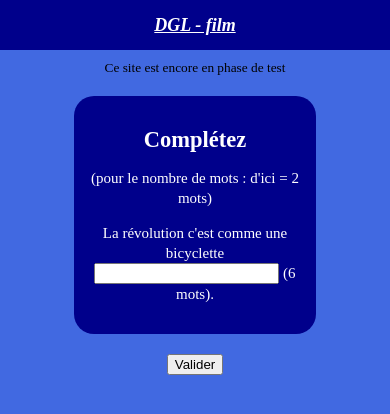
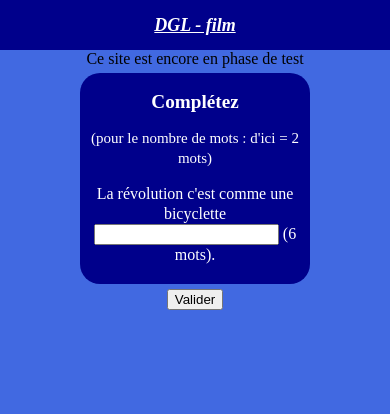
Before and after one commit to GodefroyL/questionnaire-film, a Jekyll site: the page built from html/questionnaire.html, in a window 390 px wide. Shown: the top 414 px of the page. Built offline with Jekyll 4.4.1, drawn with Linux system fonts in a browser that asks for light colours.

Commit message:
adaptation css tel + implementation bouton voir detail resultat

```diff
--- a/html/questionnaire.html
+++ b/html/questionnaire.html
@@ -8,6 +8,8 @@ title: Questionnaire
 </div>
 
 <button id="valider" style="display: block;">Valider</button>
-<button id="detailResultats" style="display: none;">Vour le détail du résultat</button>
+<button id="detailResultats" style="display: none;">Voir le détail du résultat</button>
+
+<div id="divDetail" style="display: none"></div>
 
 <script src="{{ site.url }}/static/js/questionnaire.js"></script>
--- a/static/css/styles.css
+++ b/static/css/styles.css
@@ -17,7 +17,6 @@ a{
 }
 
 body{
-    padding: 10px;
     margin-top: 50px;
     background-color: royalblue;
     display: flex;
@@ -76,7 +75,15 @@ textarea{
 }
 
 @media (max-width: 768px) {
-    body{
-        font-size: smaller;
+    h2{
+        font-size: 1.2rem;
+    }
+    p{
+        font-size: 1rem;
+    }
+
+    div{
+        margin: 5px;
+        padding: 3px;
     }
 }
--- a/static/js/questionnaire.js
+++ b/static/js/questionnaire.js
@@ -105,12 +105,15 @@ function resultatsHTML() {
 }
 
 function detailResultatsHTML() {
+  const container = document.getElementById('divDetail');
+  document.getElementById('divDetail').style.display = "block";
+  document.getElementById('detailResultats').style.display = "none";
   let html = `<h2>Résultats</h2><ul>`;
   for (const [index, resultat] of Object.entries(resultats)) {
     html += `<li>Question ${index}: ${resultat ? 'Correct' : 'Incorrect'}</li>`;
   }
   html += `</ul>`;
-  return html;
+  container.innerHTML=html
 }
 
 
```
